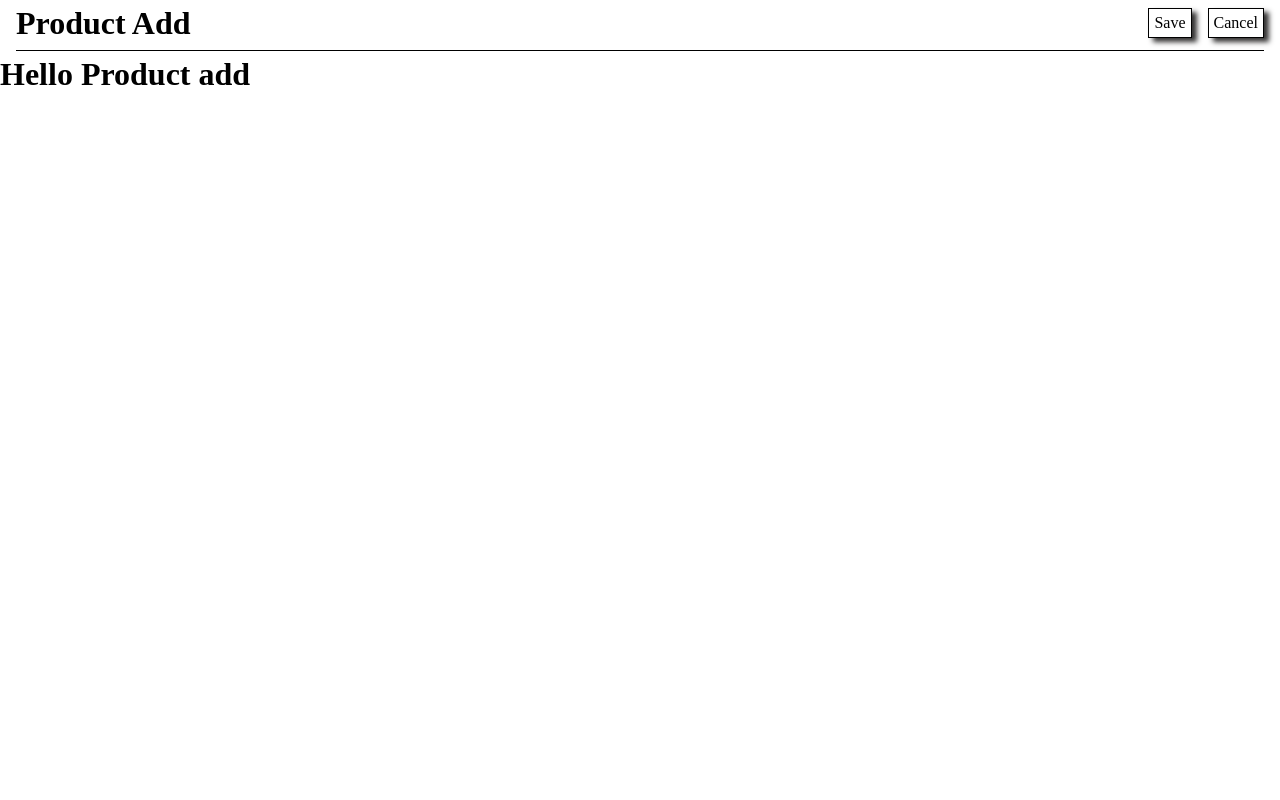
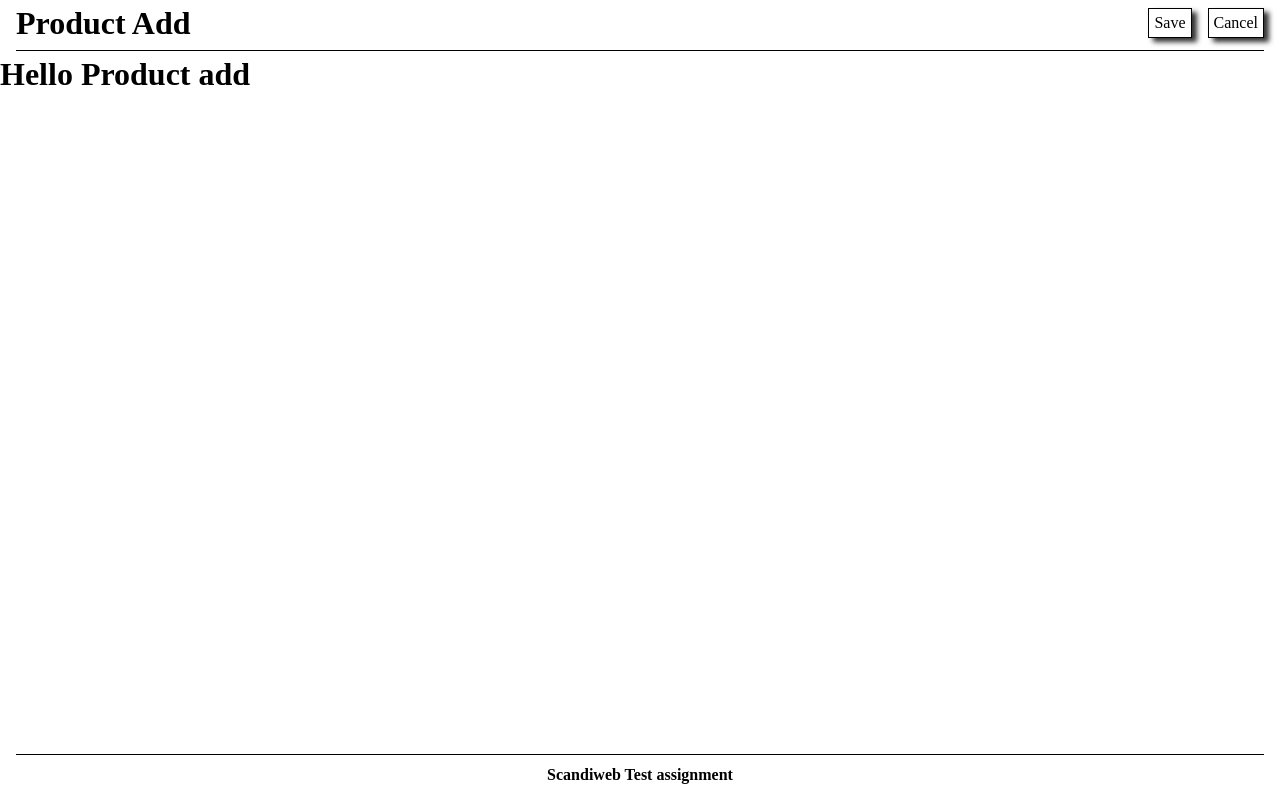
Before and after one commit to Chanksela/scand-client, a Vue app: page /product in a window 1280 px wide. Built offline with nearby package versions, Linux system fonts and the light colour scheme.

Commit message:
style: * changed some styles for navigation * added footer

```diff
--- a/public/main.css
+++ b/public/main.css
@@ -2,6 +2,30 @@
 	margin: 0;
 	padding: 0;
 	list-style: none;
+}
+body {
+	height: 100vh;
+}
+#app {
+	height: 100vh;
+	display: flex;
+	flex-direction: column;
+}
+header {
+	margin: 0.3rem 1rem;
+	padding-bottom: 0.5rem;
+	border-bottom: 1px solid black;
+}
+footer {
+	height: 5%;
+	display: flex;
+	justify-content: center;
+	align-items: center;
+	border-top: 1px solid black;
+	margin: 0.3rem 1rem;
+}
+main {
+	flex-grow: 1;
 }
 a {
 	text-decoration: none;
--- a/src/App.vue
+++ b/src/App.vue
@@ -2,15 +2,20 @@
 	<header>
 		<Navigation />
 	</header>
-	<RouterView />
+	<main>
+		<RouterView />
+	</main>
+	<footer><Footer /></footer>
 </template>
 <script>
+	import Navigation from "./components/Navigation.vue";
 	import { RouterView } from "vue-router";
-	import Navigation from "./components/Navigation.vue";
+	import Footer from "./components/Footer.vue";
 	export default {
 		components: {
 			Navigation,
 			RouterView,
+			Footer,
 		},
 	};
 </script>
--- /dev/null
+++ b/src/components/Footer.vue
@@ -0,0 +1,3 @@
+<template>
+	<h4>Scandiweb Test assignment</h4>
+</template>
--- a/src/components/Navigation.vue
+++ b/src/components/Navigation.vue
@@ -1,5 +1,4 @@
 <template>
-	<div class="nav-wrapper">
 	<div v-if="this.$route.name === 'home'" class="nav-container">
 		<h1 class="nav-header">Product List</h1>
 		<nav class="nav-links">
@@ -14,7 +13,6 @@
 			<RouterLink to="/" class="btn-link">Cancel</RouterLink>
 		</nav>
 	</div>
-	</div>
 </template>
 <script>
 	import { RouterLink } from "vue-router";
@@ -25,11 +23,6 @@
 	};
 </script>
 <style scoped>
-	.nav-wrapper {
-		margin: 0.3rem 1rem;
-		padding-bottom: 0.5rem;
-		border-bottom: 1px solid black;
-	}
 	.nav-container {
 		display: flex;
 		justify-content: space-between;
```
Lines whose indentation alone changed are shown as unchanged.
